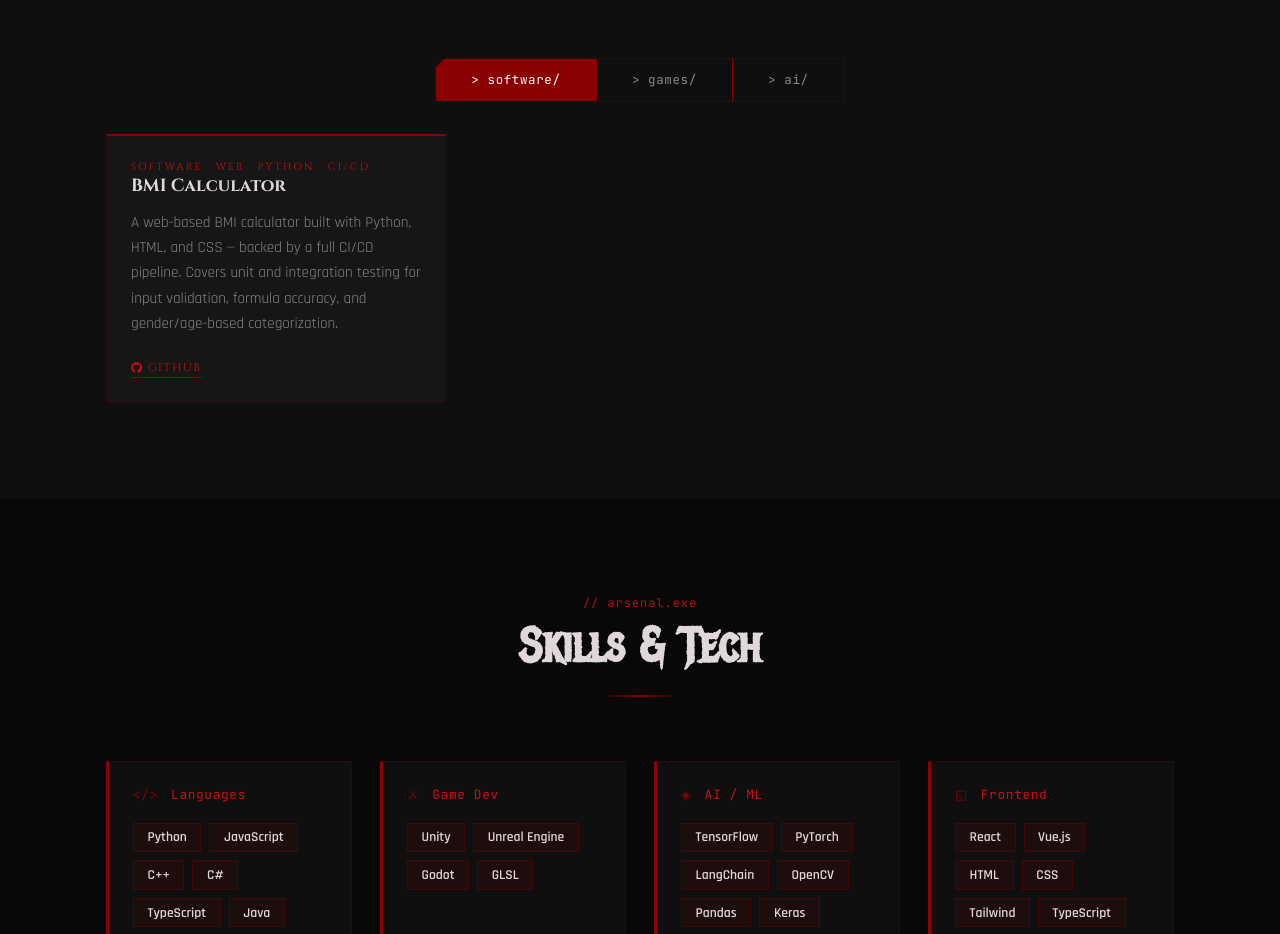
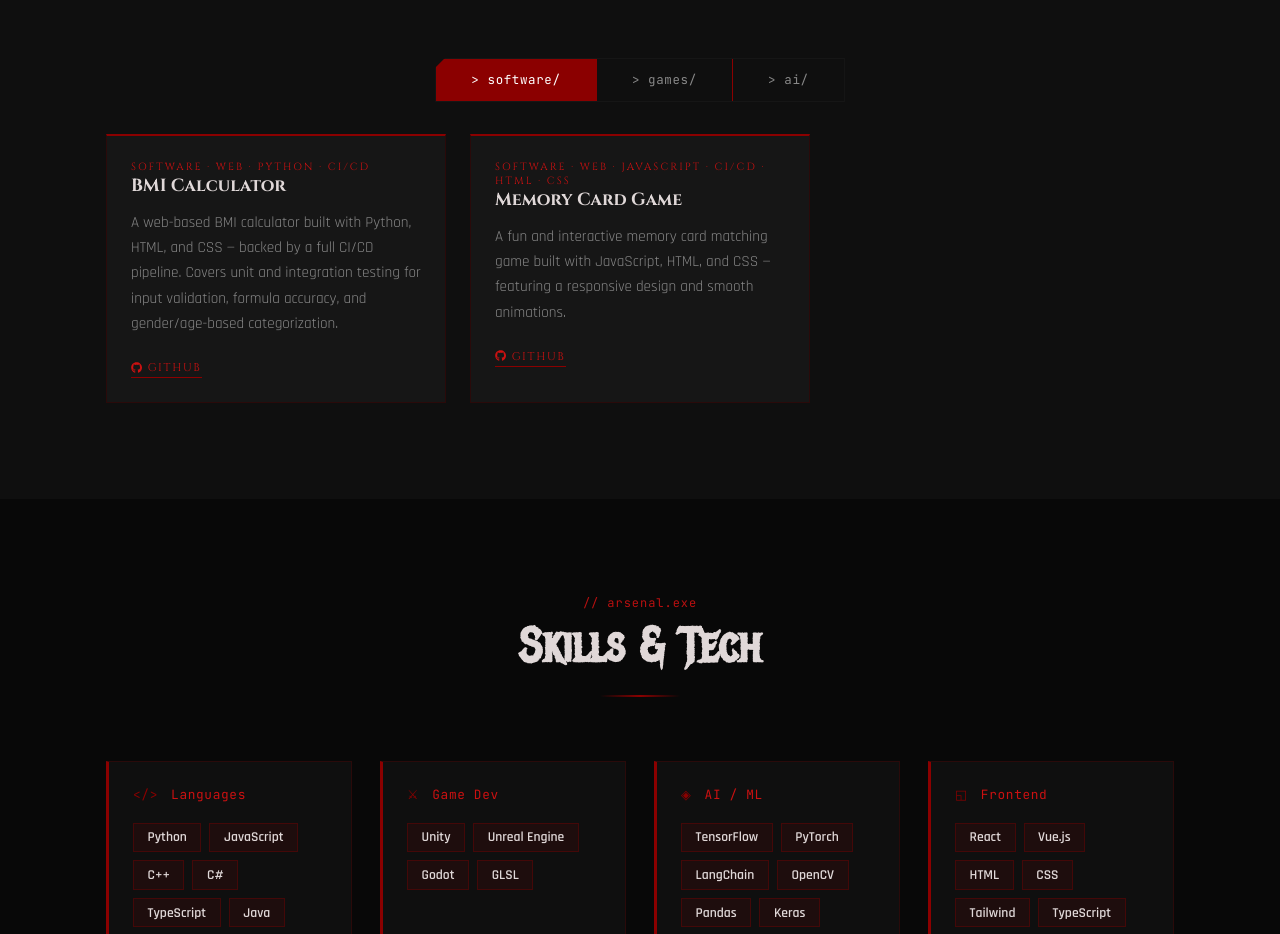
Before and after one commit to JoeyHanma69/Joey-portfolio, a React (Vite) app: page / in a window 1280 px wide. Shown: the part 2220-3154 px from the top of the page. Built offline with nearby package versions, Linux system fonts and the light colour scheme.

Commit message:
Add a new project for the web

```diff
--- a/src/Components/Projects.jsx
+++ b/src/Components/Projects.jsx
@@ -12,6 +12,12 @@ const projectData = {
             desc: 'A web-based BMI calculator built with Python, HTML, and CSS — backed by a full CI/CD pipeline. Covers unit and integration testing for input validation, formula accuracy, and gender/age-based categorization.',
             links: [{ label: 'GitHub', url: 'https://github.com/smolchell/SWE40006_BMI_Calculator' }],
         },
+        {
+            tag: 'Software · Web · JavaScript · CI/CD · HTML · CSS',
+            name: 'Memory Card Game',
+            desc: 'A fun and interactive memory card matching game built with JavaScript, HTML, and CSS — featuring a responsive design and smooth animations.',
+            links: [{ label: 'GitHub', url: 'https://github.com/JoeyHanma69/Web-Development-Side-Projects/tree/main/Memory-Card' }],
+        }
         // Add more objects here...
     ],
     games: [
```
